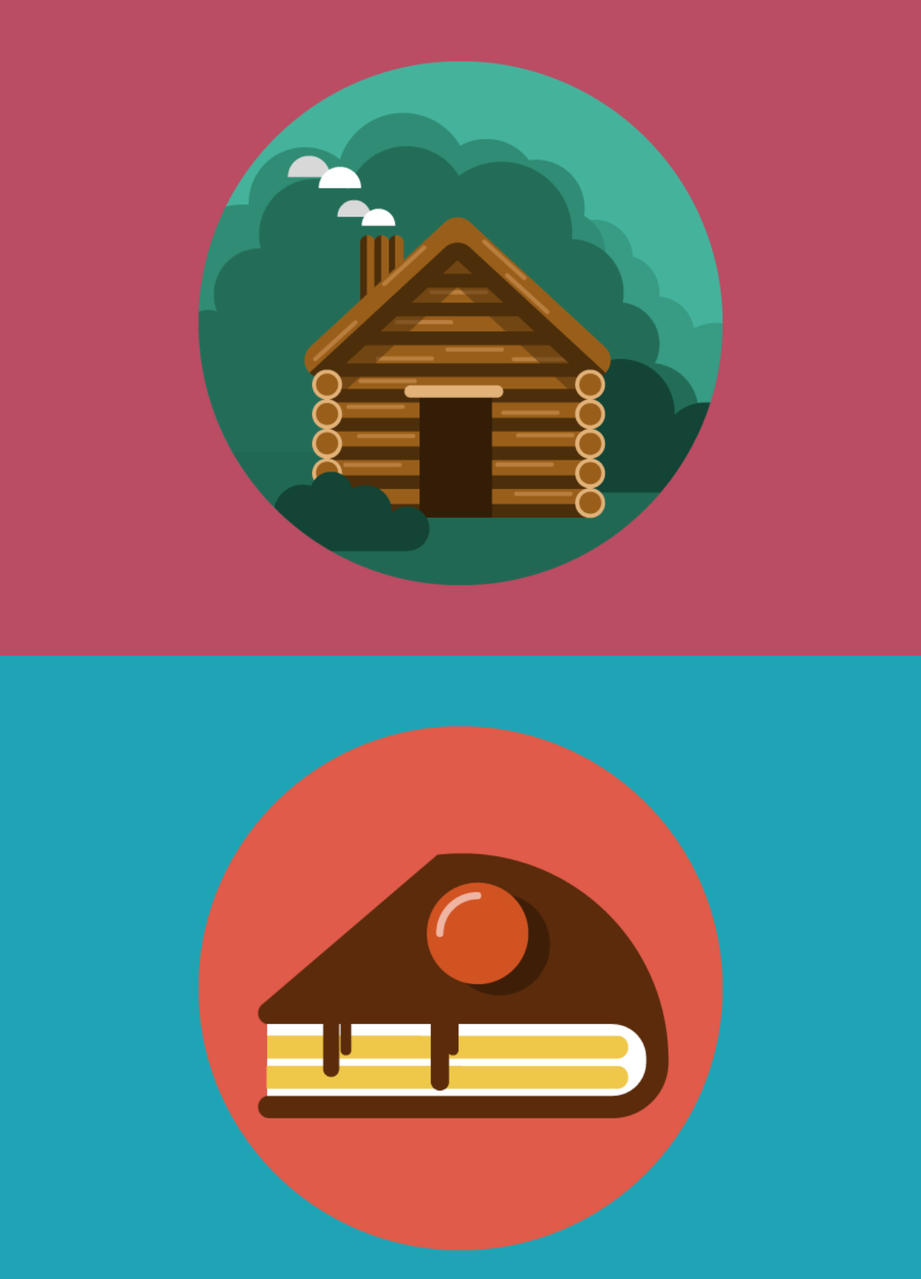
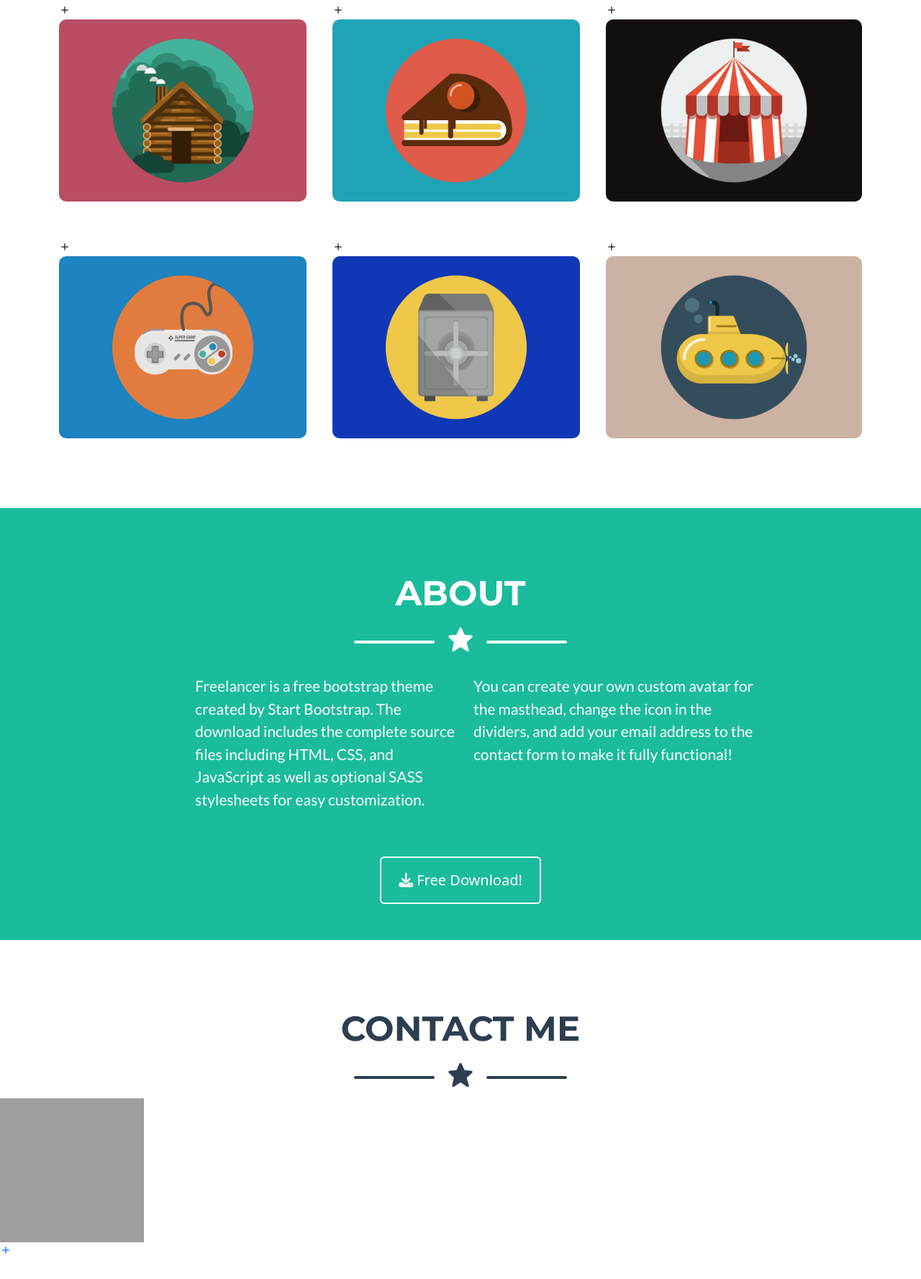
Before and after one commit to ruban-04/Bootstrap-1.0, a plain HTML site: page index.html in a window 1280 px wide. Shown: the part 1009-2786 px from the top of the page at 72% size. After the commit the page ends 2759 px from the top, so only its background shows below. Drawn offline with nearby package versions, Linux system fonts and the light colour scheme; grey boxes are pictures that could not be loaded.

Commit message:
container

```diff
--- a/index.html
+++ b/index.html
@@ -8,6 +8,9 @@
     <link rel="stylesheet" href="style.css">
     <link href="https://fonts.googleapis.com/css2?family=Montserrat:ital,wght@0,100..900;1,100..900&family=Noto+Sans:ital,wght@0,100..900;1,100..900&family=Roboto:ital,wght@0,100;0,300;0,400;0,500;0,700;0,900;1,100;1,300;1,400;1,500;1,700;1,900&display=swap" rel="stylesheet">
     <link href='https://unpkg.com/boxicons@2.1.4/css/boxicons.min.css' rel='stylesheet'>
+    <link href="https://fonts.googleapis.com/css2?family=Lato:ital,wght@0,100;0,300;0,400;0,700;0,900;1,100;1,300;1,400;1,700;1,900&display=swap" rel="stylesheet">
+    <script
+    src="https://kit.fontawesome.com/ec912a53a4.js"crossorigin="anonymous"></script>
 </head>
 <body>
     <script src="https://cdn.jsdelivr.net/npm/bootstrap@5.3.3/dist/js/bootstrap.bundle.min.js" integrity="sha384-YvpcrYf0tY3lHB60NNkmXc5s9fDVZLESaAA55NDzOxhy9GkcIdslK1eN7N6jIeHz" crossorigin="anonymous"></script>
@@ -15,13 +18,13 @@
     <div class="container-fluid " style="background-color: #2c3e50; position:fixed;">
         <div class="d-flex py-2 pt-2">
 
-            <p class="h1 py-4  text-white" style=" font-size:28px;font-weight: bold;padding-left: 100px; ">START BOOTSTRAP</p>
+            <p class="h1 py-4  text-white" style=" font-size:28px;font-weight: bold; ">START BOOTSTRAP</p>
 
         <div class="col d-flex justify-content-end " style="align-items: center; padding-top: 7px;">
         <ul class="list-inline pt-2" style="padding-right: 110px;">
-            <li class="list-inline-item" ><a class="text-decoration-none text-white"style="font-weight: bold;" href="#">PORTFOLIO</a></li>
-            <li class="list-inline-item"><a class="text-decoration-none text-white"style="font-weight: bold;padding-left:30px"href="#">ABOUT</a></li>
-            <li class="list-inline-item"><a class="text-decoration-none text-white" style="font-weight: bold; padding-left: 30px;" href="#">CONTACT</a></li>
+            <li class="list-inline-item" ><a class="text-decoration-none portfolio"style="font-weight: bold;" href="#http://127.0.0.1:5500/index.html#:~:text=Web%20Designer%20%2D%20Illustrator-,PORTFOLIO,-ABOUT">PORTFOLIO</a></li>
+            <li class="list-inline-item"><a class="text-decoration-none portfolio"style="font-weight: bold;padding-left:30px"href="#http://127.0.0.1:5500/index.html#:~:text=PORTFOLIO-,ABOUT,-Freelancer%20is%20a">ABOUT</a></li>
+            <li class="list-inline-item"><a class="text-decoration-none portfolio" style="font-weight: bold; padding-left: 30px;" href="#http://127.0.0.1:5500/index.html#:~:text=Free%20Download!-,CONTACT%20ME">CONTACT</a></li>
             </ul>
        </div>
        </div>
@@ -31,9 +34,9 @@
     <img src="bootstrap image-1/avataaars.svg" alt="boy" height="100%" width="100% " style="height: 455px; padding-top:200px;" >
     <h1 class="h2  text-white" style="text-align: center; font-size: 64px;font-weight: 700; padding-top:38px ;" >START BOOTSTRAP</h1>
     <div class="d-flex justify-content-center align-items-center">
-       <div class="text-white" style="height:0%; width: 100%; max-width:7rem; margin-top: 3px;border:2.3px solid;border-radius: 4px;"></div>
+       <div class="text-white" style="height:0%; width: 100%; max-width:7rem; margin-top: 1px;border:2.3px solid;border-radius: 4px;"></div>
        <div class="mx-3 text-white" style="font-size: 40px;"> <i class='bx bxs-star'></i></div>
-       <div class="text-white" style="height:0%; width: 100%; max-width:7rem; margin-top: 3px;border:2.3px solid;border-radius: 4px;"></div>
+       <div class="text-white" style="height:0%; width: 100%; max-width:7rem; margin-top: 1px;border:2.3px solid;border-radius: 4px;"></div>
     </div>
     <p class="d-flex justify-content-center text-white pt-3" style="font-size: 24px;">Graphic Artist - Web Designer - Illustrator</p>
     </div>
@@ -41,24 +44,62 @@
         <h1 class="foli" style="color: #2c3e50; font-size: 48px; font-weight: bold; padding-top: 100px;">PORTFOLIO</h1>
     </div>
     <div class="d-flex justify-content-center align-items-center">
-        <div class="line" style="height:0%; width: 100%; max-width:7rem; color:#2c3e50; margin-top: 3px;border:2.3px solid;border-radius: 4px;"></div>
-        <div class="mx-3 " style="font-size: 40px; color:#2c3e50;"> <i class='bx bxs-star'></i></div>
-        <div class="line" style="height:0%; width: 100%; max-width:7rem; margin-top: 3px;border:2.3px solid;border-radius: 4px; color:#2c3e50;"></div>
+        <div class="line" style="height:0%; width: 100%; max-width:7rem; color:#2c3e50; margin-top: 1px;border:2.3px solid;border-radius: 4px;"></div>
+        <div class="mx-3 " style="font-size: 40px; color:#2c3e50; "> <i class='bx bxs-star'></i></div>
+        <div class="line" style="height:0%; width: 100%; max-width:7rem; margin-top: 1px;border:2.3px solid;border-radius: 4px; color:#2c3e50;"></div>
     </div>
 
-    <div>
+    <div class="container">
+        <div class="row d-flex mt-3 " style="flex-wrap:wrap; ">
+            <div class="col-4 mb-5 pe-4"><i class='bx bx-plus'></i><img class="image" src="bootstrap image-1/cabin.png" alt="boot" style="width: 100%; height: 90%;"></i></div>
+            <div class="col-4 mb-5  pe-4"><i class='bx bx-plus'></i><img class="image" src="bootstrap image-1/cake.png" alt="boot" style="width: 100%; height: 90%;"></i></div>
+            <div class="col-4 mb-5"><i class='bx bx-plus'></i><img class="image" src="bootstrap image-1/circus.png" alt="boot" style="width: 100%; height: 90%;"></i></div>
+            <div class="col-4  pe-4"><i class='bx bx-plus'></i><img class="image" src="bootstrap image-1/game.png" alt="boot" style="width: 100%; height: 90%;"></i></div>
+            <div class="col-4  pe-4"><i class='bx bx-plus'></i><img class="image" src="bootstrap image-1/safe.png" alt="boot" style="width: 100%; height: 90%;"></div>
+            <div class="col-4"><i class='bx bx-plus'></i><img class="image"src="bootstrap image-1/submarine.png" alt="boot" style="width: 100%; height: 90%;"></div>
+         </div>
+        </div>
 
-        <img src="bootstrap image-1/cabin.png" alt="cabin"  height="100%" width="100% ">
-        <img src="bootstrap image-1/cake.png" alt="cabin"  height="100%" width="100% ">
-        <img src="bootstrap image-1/circus.png" alt="cabin"  height="100%" width="100% ">
-        <img src="bootstrap image-1/game.png" alt="cabin"  height="100%" width="100% ">
-        <img src="bootstrap image-1/safe.png" alt="cabin"  height="100%" width="100% ">
-        <img src="bootstrap image-1/submarine.png" alt="cabin"  height="100%" width="100% ">
+        <div class="container-fluid " style="background-color: #1abc9c; height: 600px; margin-top: 93px;">
+            <h1 class="h3  text-white " style="text-align: center; font-size: 48px;font-weight: 700; padding-top:90px ;" >ABOUT</h1>
+            <div class="d-flex justify-content-center align-items-center">
+               <div class="text-white" style="height:0%; width: 100%; max-width:7rem; margin-top: 1px;border:2.3px solid;border-radius: 4px;"></div>
+               <div class="mx-3 text-white" style="font-size: 40px;"> <i class='bx bxs-star'></i></div>
+               <div class="text-white" style="height:0%; width: 100%; max-width:7rem; margin-top: 1px;border:2.3px solid;border-radius: 4px;"></div>
+            </div>
+
+            <div class="d-flex justify-content-center mt-3">
+            <p class=" para col-4 text-white" style="font-size:21px; padding-left: 50px;font-weight:normal;">Freelancer is a free bootstrap theme created by Start Bootstrap. The download includes the complete source files including HTML, CSS, and JavaScript as well as optional SASS stylesheets for easy customization.</p>
+            <p class=" para col-4 text-white" style="font-size: 21px; padding-left: 18px;font-weight:normal; ">You can create your own custom avatar for the masthead, change the icon in the dividers, and add your email address to the contact form to make it fully functional!</p>
+            </div>
+        <div class="d-flex justify-content-center mt-5">
+                   <button type="button"  class="button btn border-2 border-white  fs-5 p-3 px-4 rounded"> <i class="fa-solid fa-download"></i>   Free Download!</button>
+        </div>
+        </div>
+        <div class="d-flex justify-content-center">
+            <h1 class="foli" style="color: #2c3e50; font-size: 48px; font-weight: bold; padding-top: 95px;">CONTACT ME</h1>
+        </div>
+        <div class="d-flex justify-content-center align-items-center">
+            <div class="line" style="height:0%; width: 100%; max-width:7rem; color:#2c3e50; margin-top: 1px;border:2.3px solid;border-radius: 4px;"></div>
+            <div class="mx-3 " style="font-size: 40px; color:#2c3e50; "> <i class='bx bxs-star'></i></div>
+            <div class="line" style="height:0%; width: 100%; max-width:7rem; margin-top: 1px;border:2.3px solid;border-radius: 4px; color:#2c3e50;"></div>
+        </div>
+
+
+<div class="contaner2">
+    <img src="https://picsum.photos/200/200" >
+    <div class="overlay">
+       <a href="#" class="icon"><i class='bx bx-plus'></i></a>
+
+    </div>
+
+
+</div>
 
 
 
 
-    </div>
+
 
 
 
--- a/style.css
+++ b/style.css
@@ -11,3 +11,31 @@
 .foli{
     font-family: "Montserrat", -apple-system, BlinkMacSystemFont, "Segoe UI", Roboto, "Helvetica Neue", Arial, "Noto Sans", sans-serif, "Apple Color Emoji", "Segoe UI Emoji", "Segoe UI Symbol", "Noto Color Emoji";
 }
+.h3{
+    font-family: "Montserrat", -apple-system, BlinkMacSystemFont, "Segoe UI", Roboto, "Helvetica Neue", Arial, "Noto Sans", sans-serif, "Apple Color Emoji", "Segoe UI Emoji", "Segoe UI Symbol", "Noto Color Emoji";
+}
+.para{
+    font-family: "Lato", -apple-system, BlinkMacSystemFont, "Segoe UI", Roboto, "Helvetica Neue", Arial, "Noto Sans", sans-serif, "Apple Color Emoji", "Segoe UI Emoji", "Segoe UI Symbol", "Noto Color Emoji";
+}
+.portfolio{
+    color: white;
+}
+.portfolio:hover{
+    color:  #1abc9c;
+}
+
+.image{
+    border-radius: 10px;
+}
+.image:hover{
+    color: #1abc9c;
+    cursor: pointer;
+}
+.button{
+    color: white;
+}
+.button:hover{
+    background-color: white;
+    color: black;
+    cursor: pointer;
+}
```
